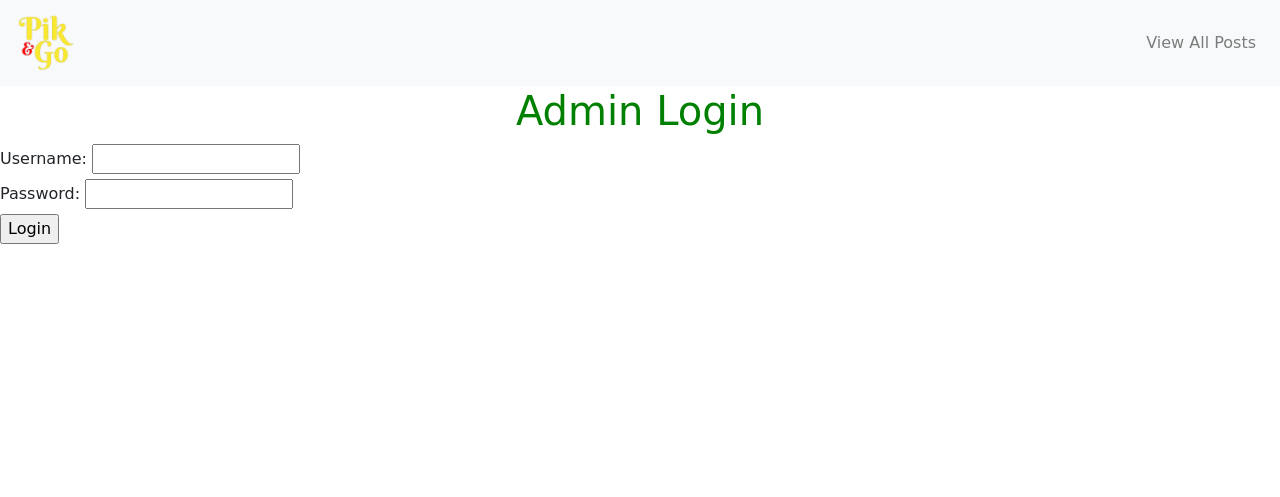
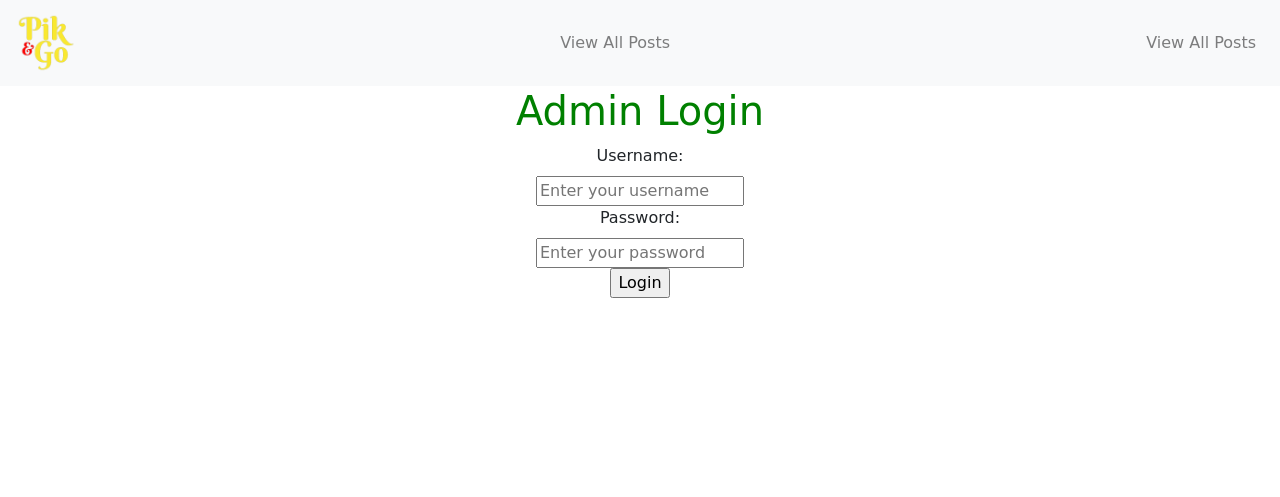
Before and after one commit to n-mbachia/projects, a Flask app: page /admin/login in a window 1280 px wide. Shown: the top 497 px of the page. Run offline with Flask 3, Linux system fonts and the light colour scheme; some libraries are stand-ins or nearby versions; some web fonts are replaced.

Commit message:
Add navigation link to view all posts Add about page Style admin login form Add admin signup logic and form

```diff
--- a/flask_app/mn_pikngo_app/app.py
+++ b/flask_app/mn_pikngo_app/app.py
@@ -120,3 +120,79 @@ if __name__ == '__main__':
     with app.app_context():
         db.create_all()
     app.run(debug=True)
+"""
+# Admin Signup Logic and form
+from app import db
+from werkzeug.security import generate_password_hash
+
+from flask_wtf import FlaskForm
+from wtforms import StringField, PasswordField, SubmitField, ValidationError
+from wtforms.validators import DataRequired, EqualTo
+from wtforms import StringField, PasswordField, SubmitField, ValidationError, TextAreaField, IntegerField, FileField, RadioField, BooleanField
+
+class AdminSignupForm(FlaskForm):
+    username = StringField('Username', validators=[DataRequired()])
+    password = PasswordField('Password', validators=[DataRequired()])
+    confirm_password = PasswordField('Confirm Password', validators=[DataRequired(), EqualTo('password', message='Passwords must match')])
+    verification_code = StringField('Verification Code', validators=[DataRequired()])
+    submit = SubmitField('Sign Up')
+
+    def validate_verification_code(self, field):
+        if field.data != '123456':  # Replace '123456' with your actual verification code
+            raise ValidationError('Invalid verification code')
+
+
+# class AdminUser(db.Model):
+#     extend_existing=True
+#     id = db.Column(db.Integer, primary_key=True)
+#     username = db.Column(db.String(255), unique=True, nullable=False)
+#     password = db.Column(db.String(255), nullable=False)
+
+#     def __repr__(self):
+#         return f"AdminUser(username='{self.username}')"
+
+
+# # Admin Signup
+# class AdminSignupForm(FlaskForm):
+#     username = StringField('Username', validators=[DataRequired()])
+#     password = PasswordField('Password', validators=[DataRequired()])
+#     confirm_password = PasswordField('Confirm Password', validators=[DataRequired(), EqualTo('password', message='Passwords must match')])
+#     verification_code = StringField('Verification Code', validators=[DataRequired()])
+#     submit = SubmitField('Sign Up')
+
+#     def validate_verification_code(self, field):
+#         if field.data != '123456':  # Replace '123456' with your actual verification code
+#             raise ValidationError('Invalid verification code')
+
+# @app.route('/admin/signup', methods=['GET', 'POST'])
+# def admin_signup():
+#     form = AdminSignupForm()
+
+#     if form.validate_on_submit():
+#         username = form.username.data
+#         password = form.password.data
+#         confirm_password = form.confirm_password.data
+#         verification_code = form.verification_code.data
+
+#         # Check if the verification code is valid
+#         if verification_code != '123456':  # Replace '123456' with your actual verification code
+#             flash('Invalid verification code', 'danger')
+#             return redirect(url_for('admin_signup'))
+
+#         # Check if the password and confirm_password match
+#         if password != confirm_password:
+#             flash('Passwords do not match', 'danger')
+#         else:
+#             # Save the admin user to the database or perform any other necessary actions
+#             hashed_password = generate_password_hash(password, method='sha256')
+#             admin_user = AdminUser(username=username, password=hashed_password)
+#             db.session.add(admin_user)
+#             db.session.commit()
+
+#             flash('Admin user created successfully', 'success')
+#             return redirect(url_for('admin_login'))
+
+#     return render_template('admin_signup.html', form=form)
+
+
+"""
--- a/flask_app/mn_pikngo_app/templates/admin_login.html
+++ b/flask_app/mn_pikngo_app/templates/admin_login.html
@@ -5,14 +5,16 @@
 {% block title %}{% endblock %}
 
 {% block content %}
-    <h1>Admin Login</h1>
+    <h1 style="text-align: center;">Admin Login</h1>
 
-    <form method="post" action="{{ url_for('admin_login') }}">
+    <form method="post" action="{{ url_for('admin_login') }}" style="text-align: center;">
         <label for="username">Username:</label>
-        <input type="text" name="username" required>
+        <br>
+        <input type="text" name="username" required placeholder="Enter your username" style="background-color: smoke;">
         <br>
         <label for="password">Password:</label>
-        <input type="password" name="password" required>
+        <br>
+        <input type="password" name="password" required placeholder="Enter your password" style="background-color: smoke;">
         <br>
         <input type="submit" value="Login">
     </form>
--- a/flask_app/mn_pikngo_app/templates/base.html
+++ b/flask_app/mn_pikngo_app/templates/base.html
@@ -27,6 +27,13 @@
             <span class="navbar-toggler-icon"></span>
         </button>
 
+        <div class="collapse navbar-collapse" id="navbarNav">
+            <ul class="navbar-nav ml-auto">
+                <li class="nav-item">
+                    <a class="nav-link" href="{{ url_for('earlier_posts') }}">View All Posts</a>
+                </li>
+            </ul>
+        </div>
         <!-- Collapsible content -->
         <div class="collapse navbar-collapse" id="navbarNav">
             <ul class="navbar-nav ml-auto">
```
Also changed, not shown: flask_app/chaotic_app/templates/about.html (+12 -0 lines), flask_app/chaotic_app/templates/base.html (+20 -7 lines).
